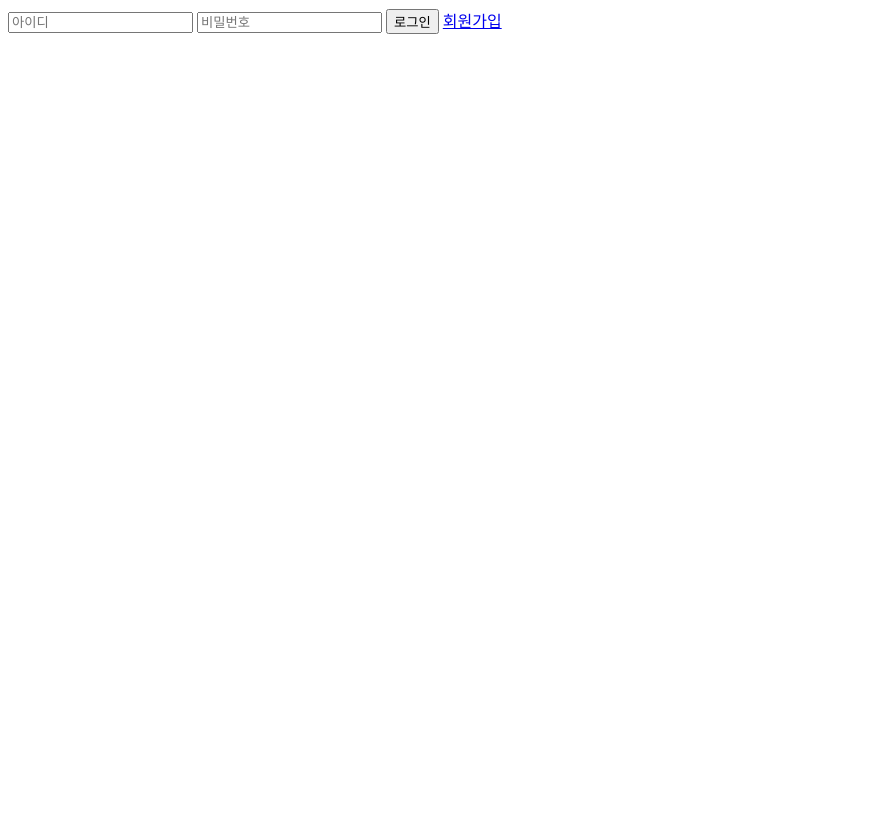
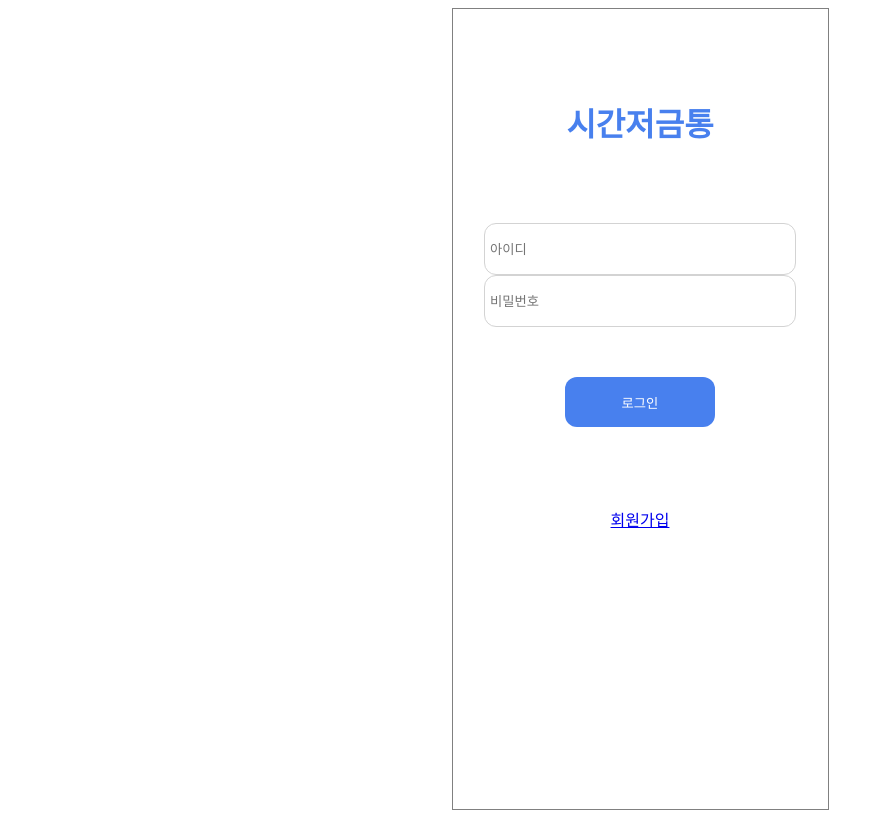
Before and after one commit to HaYoonsoo/onejo, a Django app: page /registration/login in a window 1280 px wide. Shown: the whole page, without its empty margins (0-884 px from the left). Before the commit the page ends 34 px from the top, so only its background shows below. Run offline with Django 4.2, Linux system fonts and the light colour scheme.

Commit message:
언니꺼 landing에 내꺼 login 화면 합친 것

```diff
--- a/app/static/base.css
+++ b/app/static/base.css
@@ -1,6 +1,6 @@
-.wrapper{
-    height:812px;
-    width:375px;
+div.wrapper{
+    min-height:812px;
+    max-width:375px;
     margin:0 auto;
     /* border:1px solid white; */
     display:flex;
--- /dev/null
+++ b/app/static/login.css
@@ -0,0 +1,57 @@
+.wrapper{
+    min-height:100vh;
+    width:375px;
+    margin:0 auto;
+    display:flex;
+    flex-direction:column;
+    align-items:center;
+    /* justify-content:center; */
+    border:1px solid gray;
+}
+
+p{
+    display:flex;
+    justify-content:center;
+    width:151px;
+    height:32px;
+    font-family: 'NanumGothic';
+    font-style: normal;
+    font-weight: 700;
+    font-size: 32px;
+    line-height: 32px;
+    text-align: center;
+    color: #4880EE;
+    margin-top:100px;
+}
+
+div.id_pw{
+    display:flex;
+    align-items: center;
+    flex-direction:column;
+    margin-top:50px;
+    width:300px;
+}
+
+input{
+    width:100%;
+    height:40px;
+    border:0.5px solid lightgray;
+    border-radius: 12px;
+    padding:5px;
+    background:#FFFFFF;
+}
+
+button{
+    width:50%;
+    height:50px;
+    background:#4880EE;
+    border:#4880EE;
+    border-radius:12px;
+    margin-top:50px;
+    color:white;
+}
+
+div.signup{
+    margin-top:80px;
+    color:#4880EE;
+}
--- a/app/templates/base.html
+++ b/app/templates/base.html
@@ -5,7 +5,7 @@
   <meta http-equiv="X-UA-Compatible" content="IE=edge">
   <meta name="viewport" content="width=device-width, initial-scale=1.0">
   {% load static %}
-  <link href="{% static 'base.css' %}">
+  <link rel="stylesheet "href="{% static 'base.css' %}">
   {% block css %}
   {% endblock css %}
 </link>
--- a/app/templates/registration/login.html
+++ b/app/templates/registration/login.html
@@ -5,6 +5,8 @@
     <meta http-equiv="X-UA-Compatible" content="IE=edge">
     <meta name="viewport" content="width=device-width, initial-scale=1.0">
     <title>Document</title>
+    {% load static %}
+    <link rel="stylesheet" href="{% static 'login.css' %}">
 </head>
 <body>
     <section>
@@ -12,10 +14,17 @@
             {% csrf_token %} {% if error %}
             <p>{{ error }}</p>
             {% endif %}
-            <input type="text" name="username" placeholder="아이디" />
-            <input type="password" name="password" placeholder="비밀번호" />
-            <button data-form-id="1">로그인</button>
-            <a href="{% url 'signup' %}">회원가입</a>
+            <div class="wrapper">
+                <p>시간저금통</p>
+                <div class="id_pw">
+                    <input type="text" name="username" placeholder="아이디" />
+                    <input type="password" name="password" placeholder="비밀번호" />
+                    <button data-form-id="1">로그인</button>
+                </div>
+                <div class="signup">
+                    <a href="{% url 'signup' %}">회원가입</a>
+                </div>
+            </div>
         </form>
     </section>
 
```
